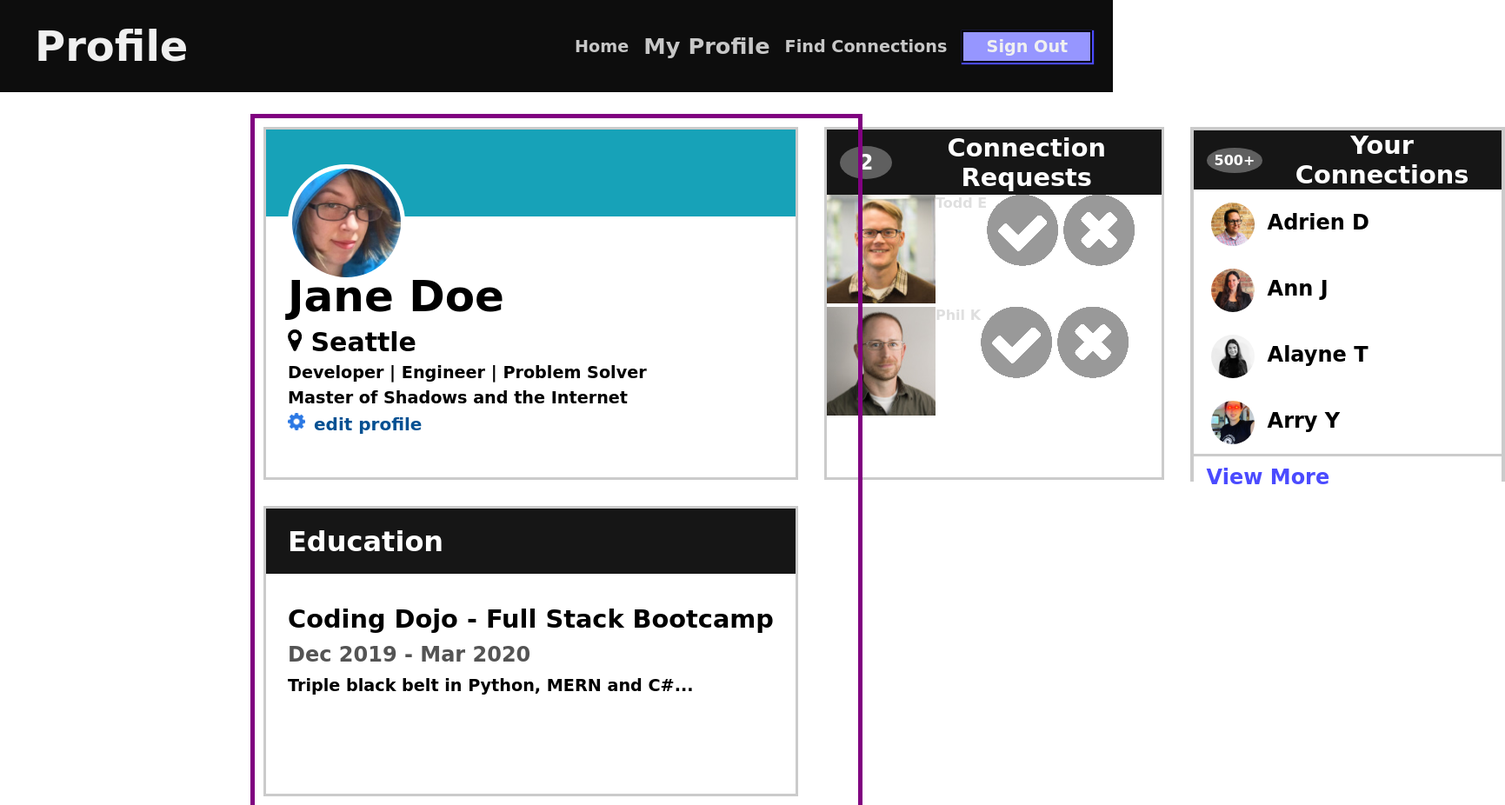
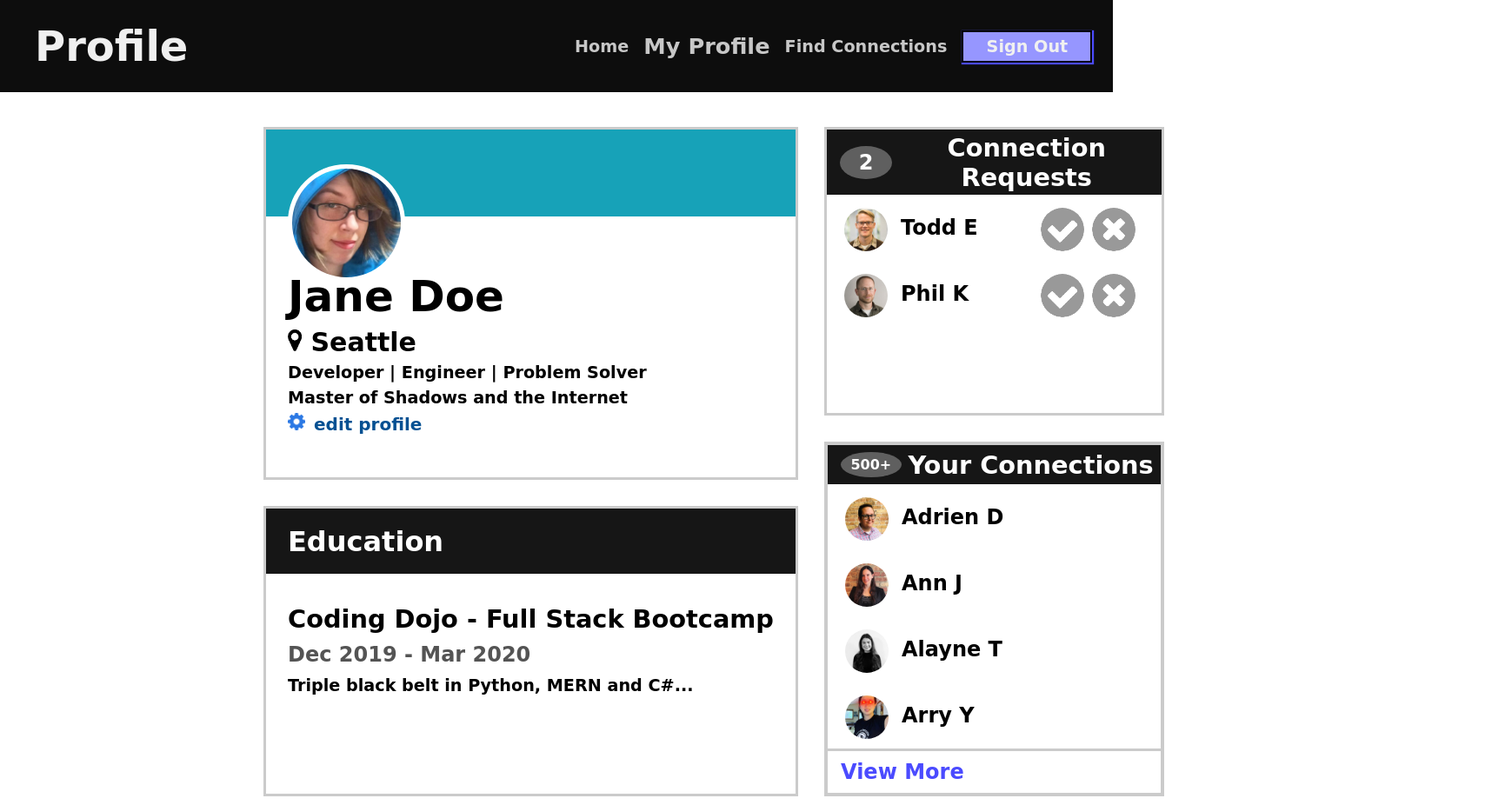
Before and after one commit to code-Brian/Denmark_Brian_ProfilePage, a plain HTML site: page index.html in a window 1280 px wide. Shown: the top 926 px of the page at 87% size, 1731 px wide, since content can reach past the window. Drawn offline with Linux system fonts and the light colour scheme.

Commit message:
udpated final style card to assignment specs

```diff
--- a/index.html
+++ b/index.html
@@ -50,25 +50,25 @@
                 </div>
             </div>
             <div class="request">
-                <div>
+                <div class="req-s">
                     <img src="img/todd-s.jpg" alt="a picture of Todd">
                 </div>
-                <div>
+                <div class="req-mid">
                     <a href="#">Todd E</a>
                 </div>
-                <div>
+                <div class="req-circles">
                     <img src="img/accept-circle.png" alt="a picture of a circle with a check-mark in it">
                     <img src="img/close-circle.png" alt="a picture of a circle with an x in it">
                 </div>
             </div>
             <div class="request">
-                <div>
+                <div class="req-s">
                     <img src="img/phil-s.jpg" alt="a picture of Phil">
                 </div>
-                <div>
+                <div class="req-mid">
                     <a href="#">Phil K</a>
                 </div>
-                <div>
+                <div class="req-circles">
                     <img src="img/accept-circle.png" alt="a picture of a circle with a check-mark in it">
                     <img src="img/close-circle.png" alt="a picture of a circle with an x in it">
                 </div>
--- a/style.css
+++ b/style.css
@@ -40,8 +40,6 @@ a {
     margin: 0 auto;
     height: 100vh;
     width: 55vw;
-    outline: 5px solid purple;
-    outline-offset: -5px;
 }
 
 a:hover {
@@ -249,7 +247,34 @@ a:hover {
 
 .request {
     display: flex;
+    align-items: center;
     flex-flow: row nowrap;
+    font-size: 1.5rem;
+    padding: 5px;
+}
+
+.req-s img {
+    height: 50px;
+    width: 50px;
+    margin-top: 10px;
+    margin-right: 15px;
+    margin-left: 15px;
+    border-radius: 50%;
+}
+
+.req-mid {
+    flex: 1;
+}
+
+.req-circles {
+    margin-top: 10px;
+    margin-right: 25px;
+}
+
+.req-circles img {
+    height: 50px;
+    width: 50px;
+    border-radius: 50%;
 }
 
 .u-connections {
@@ -327,7 +352,15 @@ a:hover {
     color: black;
 }
 
+.req-mid a {
+    color: black;
+}
+
 .connection a:hover {
+    color:rgba(75, 75, 255, 1);
+}
+
+.req-mid a:hover {
     color:rgba(75, 75, 255, 1);
 }
 
```
